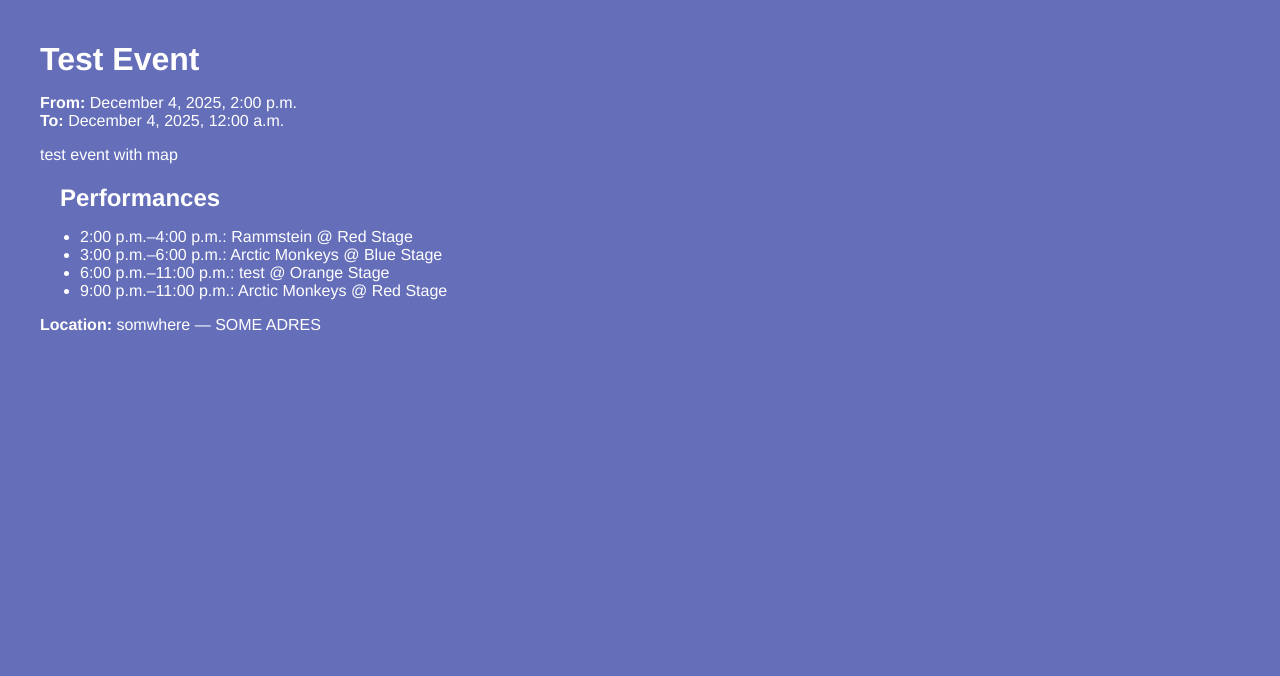
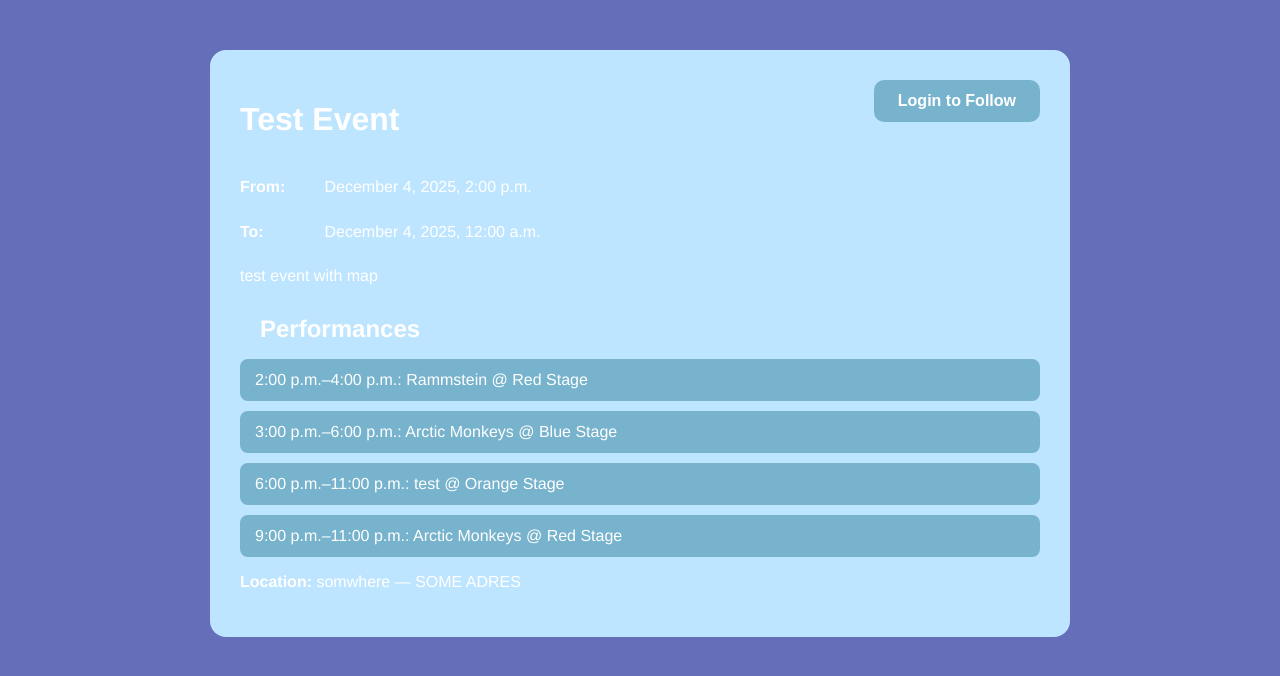
Before and after one commit to ShuCulti/Festify, a Django app: page /event/3/ in a window 1280 px wide. Shown: the part 38-714 px from the top of the page. Run offline with Django 5.2, Linux system fonts and the light colour scheme; data comes from the database, SQL or seed files in the repository; both versions use the stored data as it was after the commit.

Commit message:
added follow and unfollow function & rehauled events UI

```diff
--- a/backend/festify/templates/events/event_detail.html
+++ b/backend/festify/templates/events/event_detail.html
@@ -1,10 +1,101 @@
 {% extends "events/base.html" %}
 
 {% block content %}
+<style>
+.event-detail-container {
+    background-color: #BEE5FF;
+    border-radius: 16px;
+    padding: 30px;
+    max-width: 800px;
+    margin: 30px auto;
+    color: white;
+}
+
+.event-header {
+    display: flex;
+    justify-content: space-between;
+    align-items: flex-start;
+    margin-bottom: 20px;
+    gap: 20px;
+}
+
+.event-title {
+    flex: 1;
+}
+
+.follow-button {
+    background: #77B3CD;
+    color: white;
+    border: none;
+    padding: 12px 24px;
+    border-radius: 10px;
+    font-size: 16px;
+    font-weight: 600;
+    cursor: pointer;
+    transition: background 0.2s;
+    white-space: nowrap;
+}
+
+.follow-button:hover:not(:disabled) {
+    background: #81C2DA;
+}
+
+.follow-button.following {
+    background: #4CAF50;
+}
+
+.follow-button:disabled {
+    opacity: 0.5;
+    cursor: not-allowed;
+}
+
+.event-info {
+    margin: 20px 0;
+    line-height: 1.8;
+}
+
+.event-info strong {
+    display: inline-block;
+    min-width: 80px;
+}
+
+.performances-section {
+    margin-top: 30px;
+}
+
+.performances-section h2 {
+    margin-bottom: 15px;
+}
+
+.performances-section ul {
+    list-style: none;
+    padding-left: 0;
+}
+
+.performances-section li {
+    background: #77B3CD;
+    padding: 12px 15px;
+    margin-bottom: 10px;
+    border-radius: 8px;
+}
+</style>
+
+<div class="event-detail-container">
+  <div class="event-header">
+    <div class="event-title">
       <h1>{{ event.title }}</h1>
+    </div>
+    <button id="follow-btn" class="follow-button" onclick="toggleFollow()">
+      Follow
+    </button>
+  </div>
+
+  <div class="event-info">
     <p>
       <strong>From:</strong>
-    {{ event.start_datetime|date:"F j, Y, g:i a" }}<br>
+      {{ event.start_datetime|date:"F j, Y, g:i a" }}
+    </p>
+    <p>
       <strong>To:</strong>
       {% if event.end_datetime %}
         {{ event.end_datetime|date:"F j, Y, g:i a" }}
@@ -12,11 +103,13 @@
         —
       {% endif %}
     </p>
+  </div>
 
   {% if event.description %}
     <p>{{ event.description }}</p>
   {% endif %}
 
+  <div class="performances-section">
     <h2>Performances</h2>
     {% if performances %}
       <ul>
@@ -37,4 +130,124 @@
     {% else %}
       <p>No performances linked to this event yet.</p>
     {% endif %}
+  </div>
+</div>
+
+<script>
+const EVENT_ID = {{ event.pk }};
+let isFollowing = false;
+
+// Check if user is following this event
+document.addEventListener("DOMContentLoaded", async function () {
+    const accessToken = localStorage.getItem("access");
+    const btn = document.getElementById("follow-btn");
+
+    if (!accessToken) {
+        btn.textContent = "Login to Follow";
+        btn.disabled = false;
+        return;
+    }
+
+    try {
+        const response = await fetch("/api/profile/", {
+            headers: {
+                "Authorization": "Bearer " + accessToken
+            }
+        });
+
+        if (response.ok) {
+            const data = await response.json();
+            const eventIds = data.tickets.map(ticket => ticket.event.id);
+            isFollowing = eventIds.includes(EVENT_ID);
+
+            updateButtonState();
+        }
+    } catch (error) {
+        console.error("Error checking follow status:", error);
+    }
+});
+
+function updateButtonState() {
+    const btn = document.getElementById("follow-btn");
+    if (isFollowing) {
+        btn.textContent = "Unfollow";
+        btn.classList.add("following");
+    } else {
+        btn.textContent = "Follow";
+        btn.classList.remove("following");
+    }
+    btn.disabled = false;
+}
+
+async function toggleFollow() {
+    const accessToken = localStorage.getItem("access");
+
+    if (!accessToken) {
+        alert("Please log in to follow events");
+        window.location.href = "{% url 'events:login-page' %}";
+        return;
+    }
+
+    const btn = document.getElementById("follow-btn");
+    btn.disabled = true;
+    btn.textContent = "...";
+
+    try {
+        const endpoint = isFollowing
+            ? `/api/events/${EVENT_ID}/unfollow/`
+            : `/api/events/${EVENT_ID}/buy/`;
+
+        const response = await fetch(endpoint, {
+            method: "POST",
+            headers: {
+                "Authorization": "Bearer " + accessToken,
+                "Content-Type": "application/json"
+            }
+        });
+
+        if (response.ok) {
+            isFollowing = !isFollowing;
+            updateButtonState();
+
+            const message = isFollowing
+                ? "Event followed successfully!"
+                : "Event unfollowed successfully!";
+            showMessage(message);
+        } else {
+            const error = await response.json();
+            alert(error.error || "Failed to update follow status");
+            btn.disabled = false;
+            updateButtonState();
+        }
+    } catch (error) {
+        console.error("Error toggling follow:", error);
+        alert("Failed to update follow status");
+        btn.disabled = false;
+        updateButtonState();
+    }
+}
+
+function showMessage(message) {
+    const messageDiv = document.createElement("div");
+    messageDiv.textContent = message;
+    messageDiv.style.cssText = `
+        position: fixed;
+        top: 20px;
+        right: 20px;
+        background: #4CAF50;
+        color: white;
+        padding: 15px 20px;
+        border-radius: 8px;
+        box-shadow: 0 4px 6px rgba(0,0,0,0.2);
+        z-index: 1000;
+    `;
+
+    document.body.appendChild(messageDiv);
+
+    setTimeout(() => {
+        messageDiv.remove();
+    }, 3000);
+}
+</script>
+
 {% endblock %}
--- a/backend/festify/views.py
+++ b/backend/festify/views.py
@@ -169,6 +169,27 @@ class EventViewSet(viewsets.ModelViewSet):
             TicketSerializer(ticket).data,
             status=status.HTTP_201_CREATED
         )
+
+    @action(detail=True, methods=['post'], permission_classes=[IsAuthenticated])
+    def unfollow(self, request, pk=None):
+        event = self.get_object()
+        user = request.user
+
+        try:
+            ticket = Ticket.objects.get(user=user, event=event)
+            ticket.delete()
+            event.tickets_sold -= 1
+            event.save()
+
+            return Response(
+                {'message': 'Successfully unfollowed event'},
+                status=status.HTTP_200_OK
+            )
+        except Ticket.DoesNotExist:
+            return Response(
+                {'error': 'You do not have a ticket for this event'},
+                status=status.HTTP_400_BAD_REQUEST
+            )
 
 
 # ============================================
```
Also changed, not shown: backend/db.sqlite3, 4 other files. Lines whose indentation alone changed are shown as unchanged.
